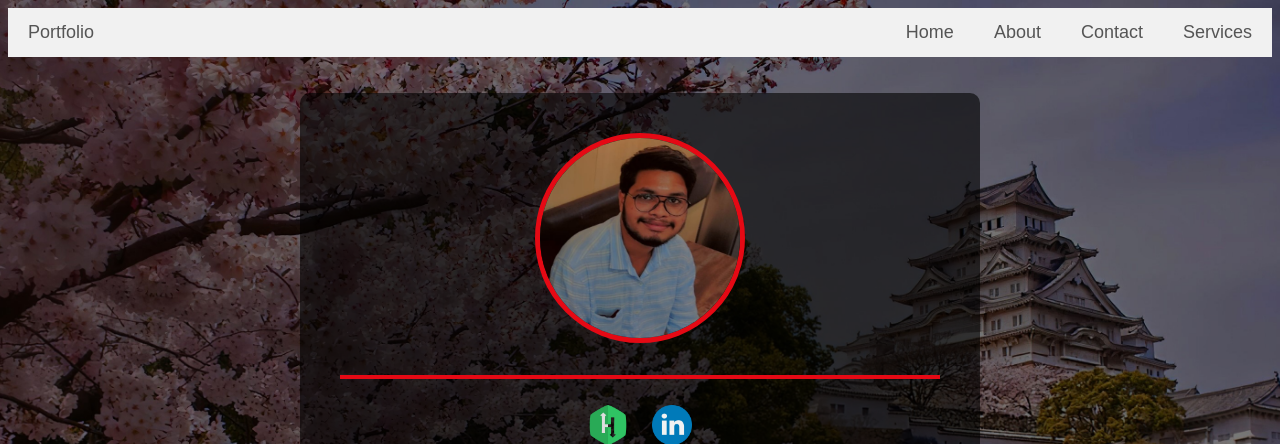
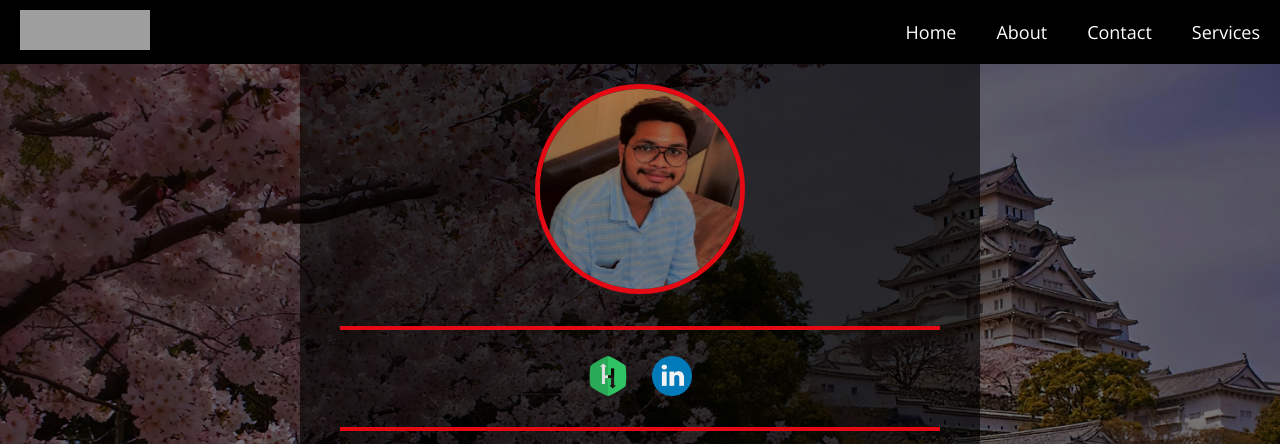
Before and after one commit to Balu0625/portfolio, a Django app: page /contact/ in a window 1280 px wide. Shown: the top 444 px of the page. Run offline with Django 4.2, Linux system fonts and the light colour scheme; grey boxes are pictures that could not be loaded.

Commit message:
Update main.html

```diff
--- a/templates/main.html
+++ b/templates/main.html
@@ -1,35 +1,45 @@
+{% load static %}
+
 <!DOCTYPE html>
 <html>
 <head>
+
+    <link rel="stylesheet" href="https://fonts.googleapis.com/css?family=Open+Sans:300,400,600&display=swap">
   <style>
     /* CSS for the navigation bar */
     .navbar {
-      background-color: #f1f1f1;
+      font-family: 'Open Sans', sans-serif;
+      background-color: black; /* Semi-transparent black background */
       overflow: hidden;
+      position: fixed;
+      top: 0;
+      left: 0;
+      right: 0;
+      width: 100%;
+      z-index: 1000; /* Ensure navbar stays on top */
+      display: flex;
+      align-items: center; /* Vertically center items within the navbar */
+      justify-content: space-between; /* Create space between the image and navigation links */
+  }
 
+  .navbar img {
+      margin-left: 20px; /* Add margin to the left of the image */
+      height: 40px; /* Adjust the height as needed */
+      width:130px;
   }
 
   .navbar a {
-      float: right;
-      color: #555;
+      float: right; /* Float the navigation links to the right */
+      color: #fff;
       text-align: center;
-      padding: 14px 20px;
+      padding: 20px;
       text-decoration: none;
       font-size: 18px;
+      transition: color 0.3s; /* Smooth color transition */
   }
 
   .navbar a:hover {
-      background-color: #ddd;
-      color: black;
-    }
-
-    .navbar a.active {
-      background-color: #4CAF50;
-      color: white;
-    }
-
-    .navbar .left-side {
-      float: left;
+      color: #e50914; /* Red text color on hover */
   }
   </style>
   <title> {% block title %}{% endblock title %}</title>
@@ -41,20 +51,19 @@
 <body>
   <div class="navbar">
     <div class="left-side">
-      <a href="#portfolio">Portfolio</a>
+        <img src="{% static 'sig.png' %}" alt="Signature Image">
     </div>
+    <div class="right-side">
         <a href="/services">Services</a>
         <a href="/contact">Contact</a>
         <a href="/about">About</a>
         <a href="/">Home</a>
     </div>
-
+</div>
 
    {% block body %}
 
   {% endblock body %}
 
-
-
 </body>
 </html>
```
Lines whose indentation alone changed are shown as unchanged.
